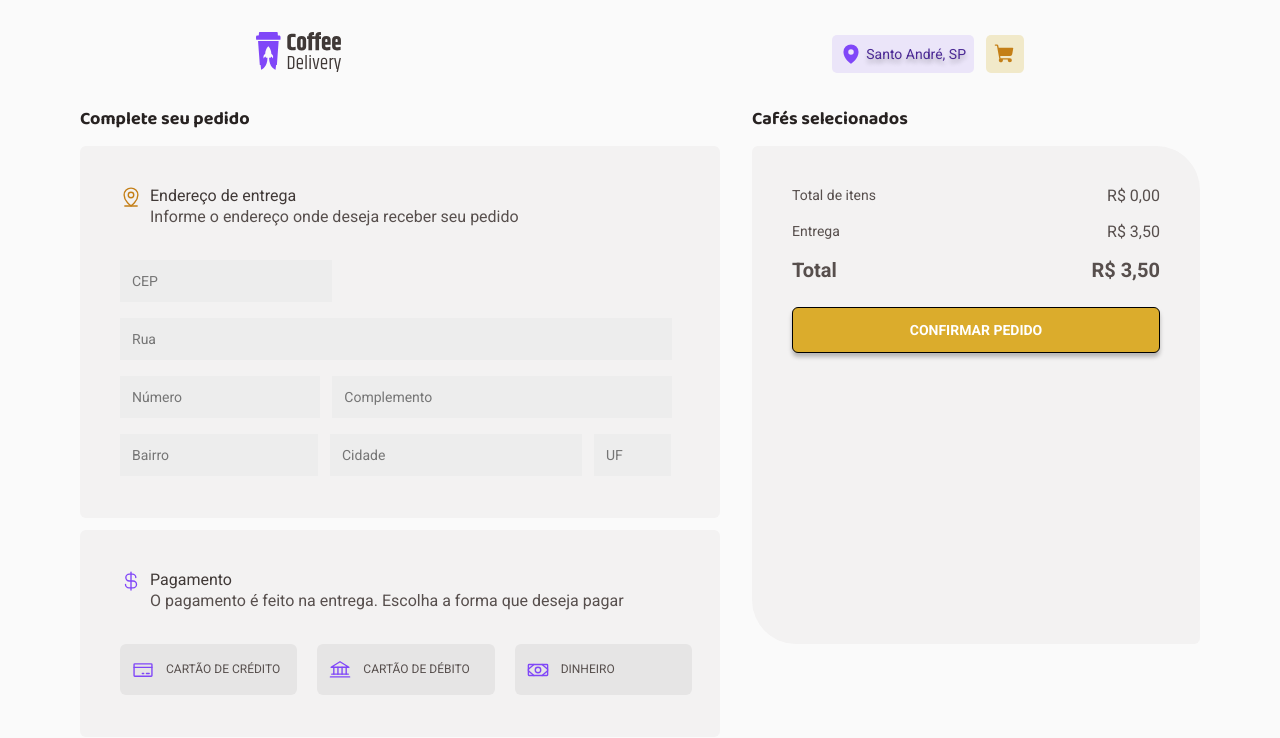
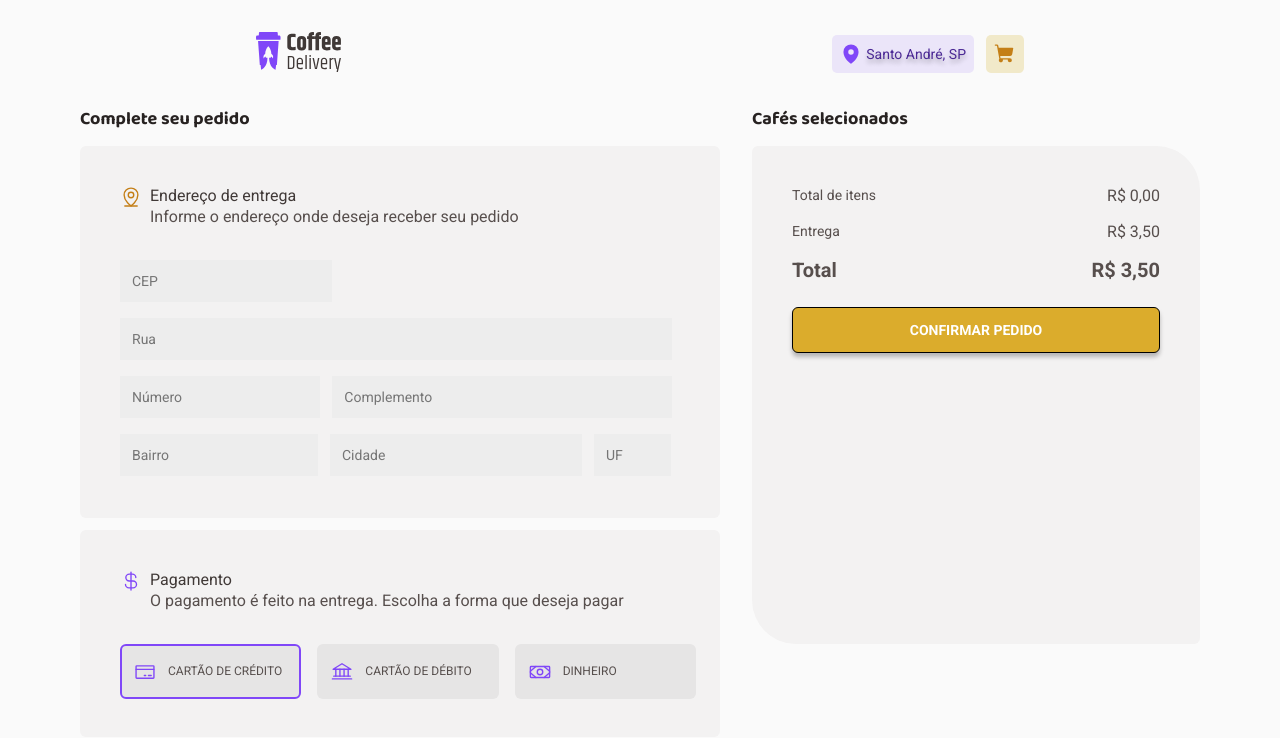
Before and after one commit to obaradelli/coffeDelivery, a React (Vite) app: page /checkout in a window 1280 px wide. Shown: the top 738 px of the page. Built offline with nearby package versions, Linux system fonts and the light colour scheme.

Commit message:
Adding hover in buttons

```diff
--- a/package.json
+++ b/package.json
@@ -4,7 +4,7 @@
   "version": "0.0.0",
   "type": "module",
   "scripts": {
-    "dev": "vite",
+    "dev": "vite --host",
     "build": "tsc && vite build",
     "preview": "vite preview"
   },
--- a/src/pages/Checkout/paymentAdress/index.tsx
+++ b/src/pages/Checkout/paymentAdress/index.tsx
@@ -13,7 +13,12 @@ import { useState } from 'react'
 
 import { useAdress } from '../../../hooks/useAdress'
 
+type paymentForm = 'Cartão de Credíto' | 'Cartão de Débito' | 'Dinheiro'
+
 export function Frame1() {
+  const [paymentForm, setPaymentForm] =
+    useState<paymentForm>('Cartão de Credíto')
+
   const {
     cep,
     rua,
@@ -51,6 +56,7 @@ export function Frame1() {
   function setFormaPagamento(
     formaPagamento: 'Cartão de Credíto' | 'Cartão de Débito' | 'Dinheiro'
   ) {
+    setPaymentForm(formaPagamento)
     localStorage.setItem('pagamento', formaPagamento)
   }
 
@@ -159,6 +165,12 @@ export function Frame1() {
                 <div>
                   <button
                     className="card"
+                    style={{
+                      border:
+                        paymentForm === 'Cartão de Credíto'
+                          ? `2px solid ${colors['purple-']}`
+                          : '2px solid transparent',
+                    }}
                     onClick={() => setFormaPagamento('Cartão de Credíto')}
                   >
                     <CreditCard
@@ -173,6 +185,12 @@ export function Frame1() {
                 <div>
                   <button
                     className="card"
+                    style={{
+                      border:
+                        paymentForm === 'Cartão de Débito'
+                          ? `2px solid ${colors['purple-']}`
+                          : '2px solid transparent',
+                    }}
                     onClick={() => setFormaPagamento('Cartão de Débito')}
                   >
                     <Bank
@@ -187,6 +205,12 @@ export function Frame1() {
                 <div>
                   <button
                     className="card"
+                    style={{
+                      border:
+                        paymentForm === 'Dinheiro'
+                          ? `2px solid ${colors['purple-']}`
+                          : '2px solid transparent',
+                    }}
                     onClick={() => setFormaPagamento('Dinheiro')}
                   >
                     <Money
```
